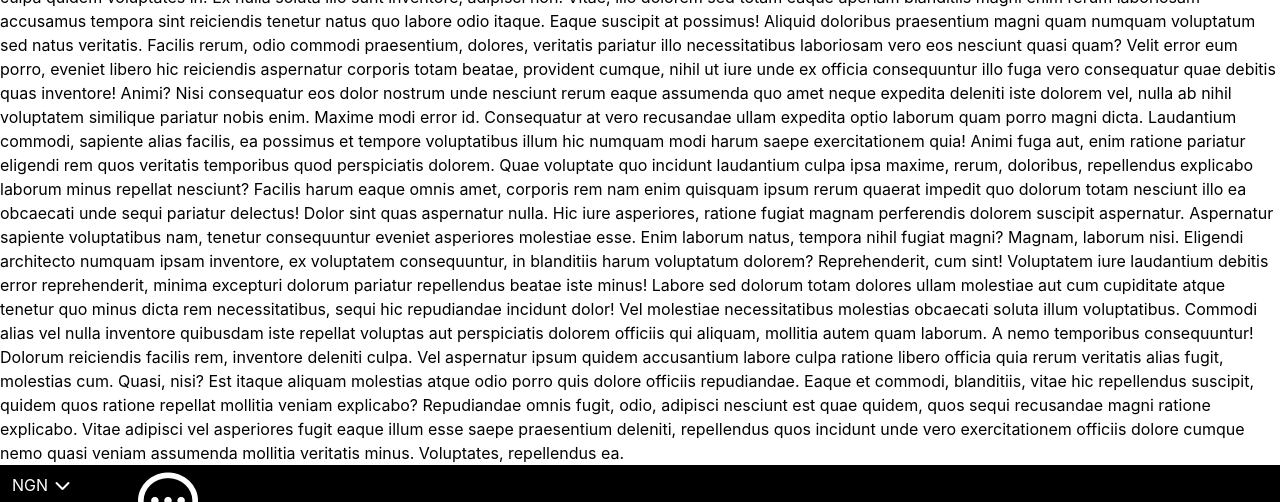
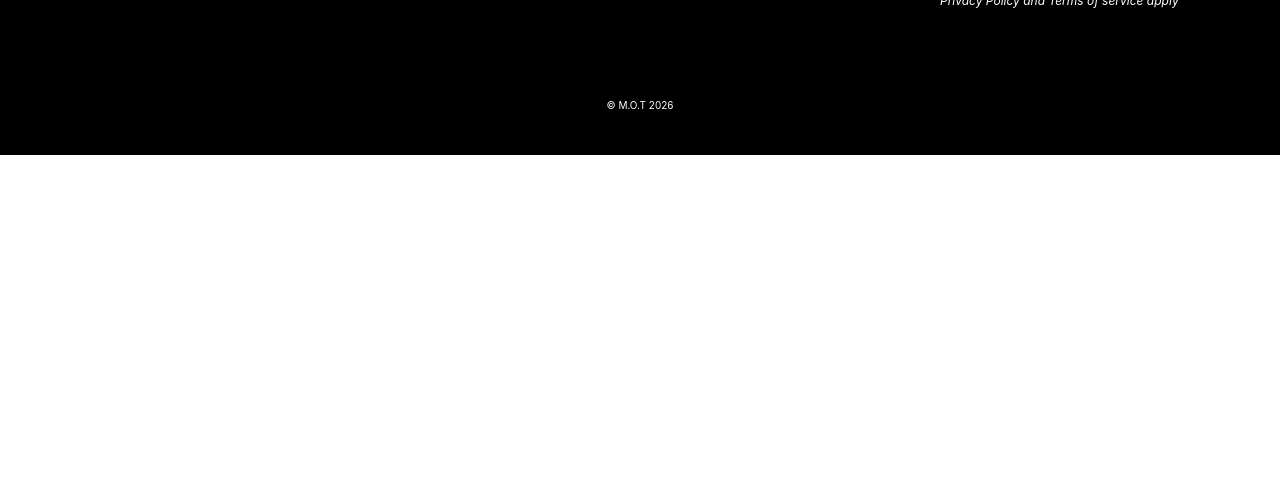
Before and after one commit to terhemeniorwua-png/us-collection, a website: page index.html in a window 1280 px wide. Shown: the part 437-939 px from the top of the page. After the commit the page ends 800 px from the top, so only its background shows below. Drawn offline with Linux system fonts and the light colour scheme.

Commit message:
remove write ups from main

```diff
--- a/index.html
+++ b/index.html
@@ -127,28 +127,7 @@
 
     </head>
     <main>
-<p>
-    Lorem ipsum dolor, sit amet consectetur adipisicing elit. Error maiores tempora animi labore consequuntur incidunt earum debitis sapiente minus? Ducimus praesentium placeat nam, corporis nobis provident. Magni delectus obcaecati nemo.
-    Dolor assumenda obcaecati cumque commodi consectetur nemo similique nam beatae qui! Inventore, debitis quis autem voluptatum vero corporis fuga blanditiis odio quia totam obcaecati. Autem velit ad iure enim asperiores?
-    Possimus veniam ipsum fugit corporis, sint dicta deserunt impedit tempore officiis. Corporis, debitis molestias veritatis sit quod sequi amet praesentium, modi, fuga in nihil quidem animi voluptatibus. Odit, ullam minus!
-    Iste laudantium officiis assumenda hic id magnam recusandae, eos inventore cumque? Consequatur aut ut accusantium corporis, iure ratione officiis a sit aspernatur fuga consectetur asperiores nisi incidunt minus nulla ipsum?
-    Et, quo maxime, consectetur autem quibusdam consequatur voluptatibus ipsum dolore qui enim quae vero delectus atque a iste labore culpa. Atque quidem facilis similique vitae sit, alias numquam! Doloremque, quo.
-    Officia blanditiis voluptate possimus nam. Maxime, laborum culpa, expedita veritatis dolorem sunt ducimus rem modi perspiciatis ut, illum possimus debitis. Ipsam quam maiores voluptatum aspernatur voluptatem culpa quidem voluptates in.
-    Ex nulla soluta illo sunt inventore, adipisci non. Vitae, illo dolorem sed totam eaque aperiam blanditiis magni enim rerum laboriosam accusamus tempora sint reiciendis tenetur natus quo labore odio itaque.
-    Eaque suscipit at possimus! Aliquid doloribus praesentium magni quam numquam voluptatum sed natus veritatis. Facilis rerum, odio commodi praesentium, dolores, veritatis pariatur illo necessitatibus laboriosam vero eos nesciunt quasi quam?
-    Velit error eum porro, eveniet libero hic reiciendis aspernatur corporis totam beatae, provident cumque, nihil ut iure unde ex officia consequuntur illo fuga vero consequatur quae debitis quas inventore! Animi?
-    Nisi consequatur eos dolor nostrum unde nesciunt rerum eaque assumenda quo amet neque expedita deleniti iste dolorem vel, nulla ab nihil voluptatem similique pariatur nobis enim. Maxime modi error id.
-    Consequatur at vero recusandae ullam expedita optio laborum quam porro magni dicta. Laudantium commodi, sapiente alias facilis, ea possimus et tempore voluptatibus illum hic numquam modi harum saepe exercitationem quia!
-    Animi fuga aut, enim ratione pariatur eligendi rem quos veritatis temporibus quod perspiciatis dolorem. Quae voluptate quo incidunt laudantium culpa ipsa maxime, rerum, doloribus, repellendus explicabo laborum minus repellat nesciunt?
-    Facilis harum eaque omnis amet, corporis rem nam enim quisquam ipsum rerum quaerat impedit quo dolorum totam nesciunt illo ea obcaecati unde sequi pariatur delectus! Dolor sint quas aspernatur nulla.
-    Hic iure asperiores, ratione fugiat magnam perferendis dolorem suscipit aspernatur. Aspernatur sapiente voluptatibus nam, tenetur consequuntur eveniet asperiores molestiae esse. Enim laborum natus, tempora nihil fugiat magni? Magnam, laborum nisi.
-    Eligendi architecto numquam ipsam inventore, ex voluptatem consequuntur, in blanditiis harum voluptatum dolorem? Reprehenderit, cum sint! Voluptatem iure laudantium debitis error reprehenderit, minima excepturi dolorum pariatur repellendus beatae iste minus!
-    Labore sed dolorum totam dolores ullam molestiae aut cum cupiditate atque tenetur quo minus dicta rem necessitatibus, sequi hic repudiandae incidunt dolor! Vel molestiae necessitatibus molestias obcaecati soluta illum voluptatibus.
-    Commodi alias vel nulla inventore quibusdam iste repellat voluptas aut perspiciatis dolorem officiis qui aliquam, mollitia autem quam laborum. A nemo temporibus consequuntur! Dolorum reiciendis facilis rem, inventore deleniti culpa.
-    Vel aspernatur ipsum quidem accusantium labore culpa ratione libero officia quia rerum veritatis alias fugit, molestias cum. Quasi, nisi? Est itaque aliquam molestias atque odio porro quis dolore officiis repudiandae.
-    Eaque et commodi, blanditiis, vitae hic repellendus suscipit, quidem quos ratione repellat mollitia veniam explicabo? Repudiandae omnis fugit, odio, adipisci nesciunt est quae quidem, quos sequi recusandae magni ratione explicabo.
-    Vitae adipisci vel asperiores fugit eaque illum esse saepe praesentium deleniti, repellendus quos incidunt unde vero exercitationem officiis dolore cumque nemo quasi veniam assumenda mollitia veritatis minus. Voluptates, repellendus ea.
-</p>
+
 
 
 
```
